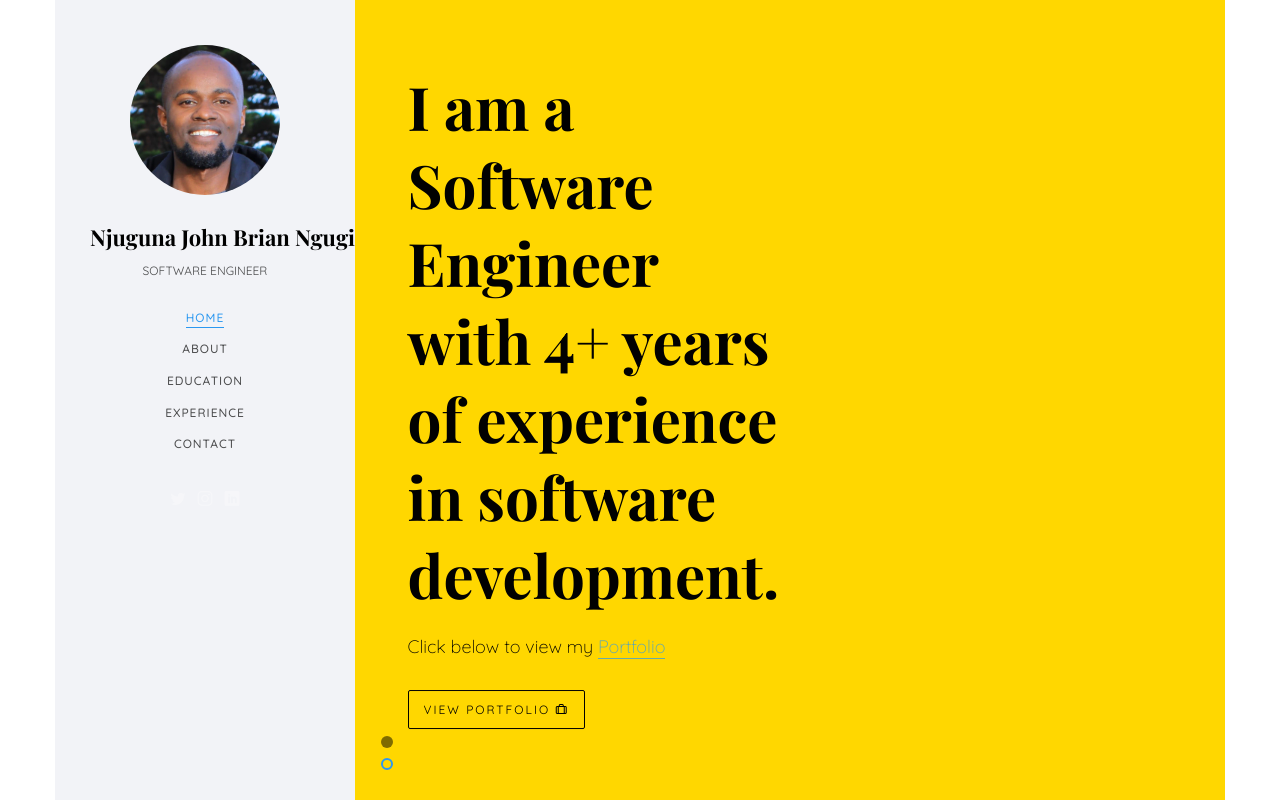
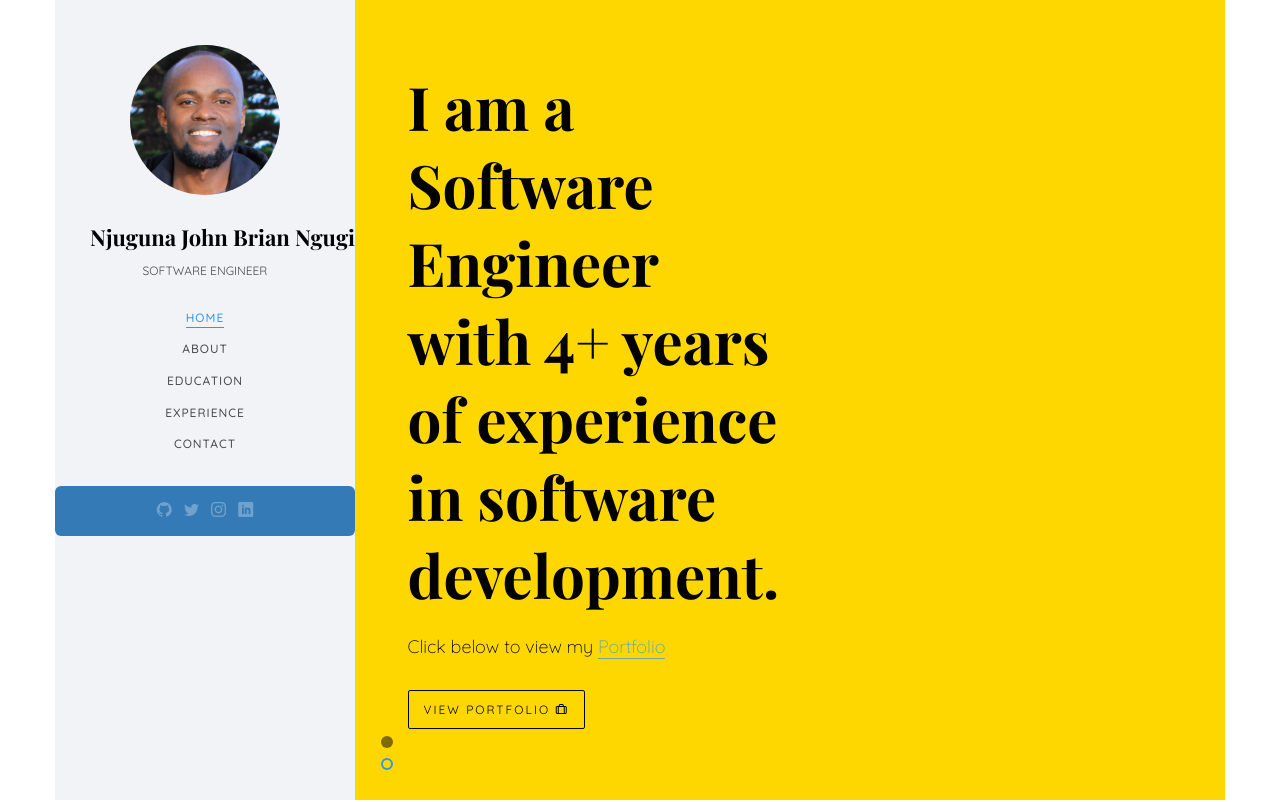
Before and after one commit to Njuguna-JohnBrian/njuguna-johnbrian.github.io, a plain HTML site: page index.html in a window 1280 px wide. Shown: the top 802 px of the page. Drawn offline with nearby package versions, Linux system fonts and the light colour scheme; files whose address does not match are found by name; a web font is replaced by a local one.

Commit message:
Update portfolio

```diff
--- a/index.html
+++ b/index.html
@@ -77,8 +77,9 @@
                 </div>
             </nav>
 
-            <div class="colorlib-footer">
-                <ul>
+            <div class="colorlib-footer bg-primary img-rounded" style="height: 50px; align-content: center">
+                <ul class="">
+                    <li clas><a href="https://github.com/Njuguna-JohnBrian"><i class="icon-github"></i></a></li>
                     <li><a href="https://twitter.com/njuguna_jb"><i class="icon-twitter2"></i></a></li>
                     <li><a href="https://www.instagram.com/njuguna_jb/"><i class="icon-instagram"></i></a></li>
                     <li><a href="https://www.linkedin.com/in/njuguna-johnbrian-ngugi/"><i
```
